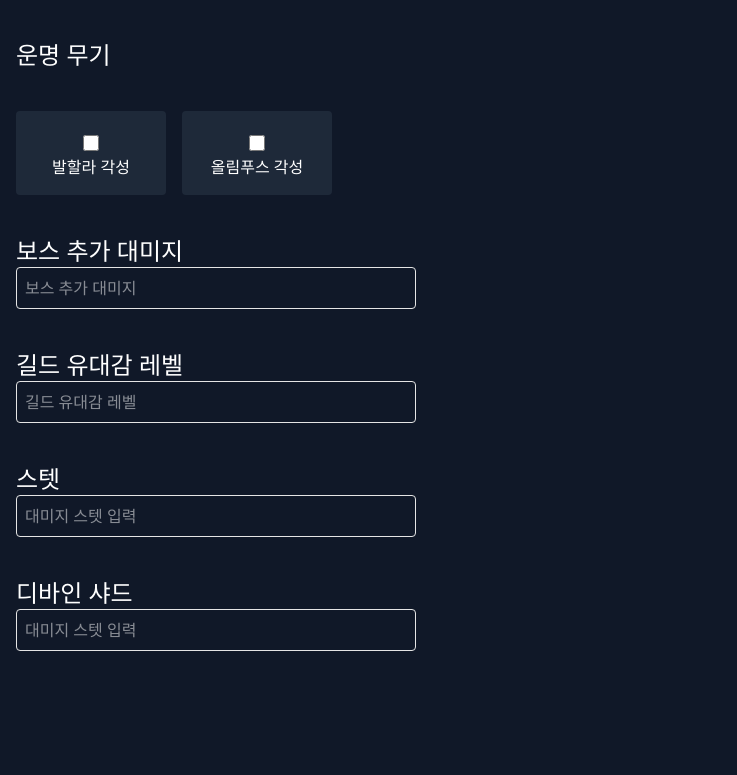
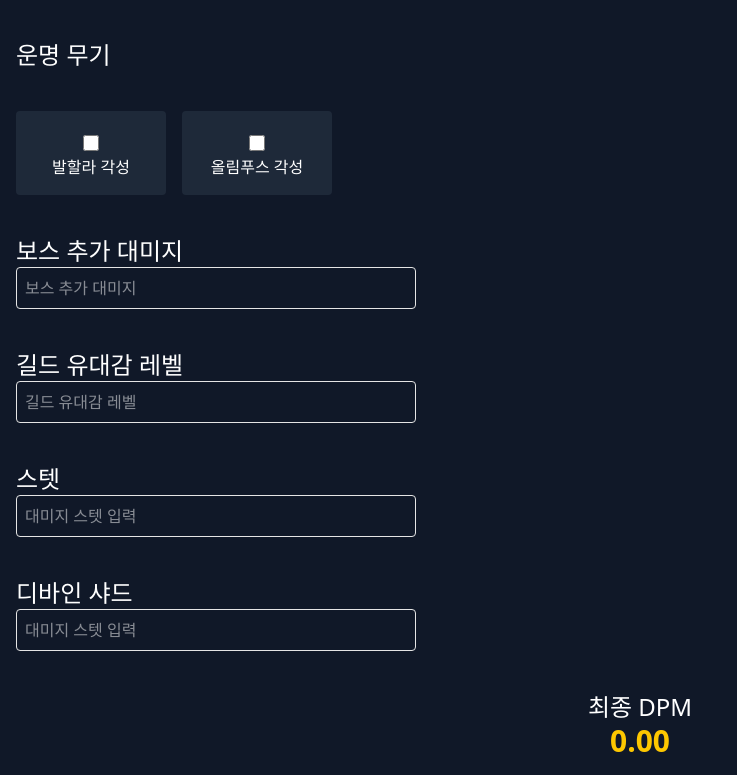
Before and after one commit to siggu/forge-simulator, a Next.js app: page /hwansan in a window 1280 px wide. Shown: the part 1237-2012 px from the top of the page, without its empty margins (0-737 px from the left). Before the commit the page ends 1904 px from the top, so only its background shows below. Built offline with nearby package versions, Linux system fonts and the light colour scheme.

Commit message:
feat: 최종 DPM 출력 추가

```diff
--- a/app/hwansan/page.tsx
+++ b/app/hwansan/page.tsx
@@ -235,7 +235,6 @@ export default function HwansanPage() {
   // 최종 DPM 계산
   const finalDPM = useMemo(() => {
     const jobWeaponDPMValues = Number(Object.values(jobWeaponDPMs));
-    console.log(jobWeaponDPMValues);
 
     const specialWeaponDPM = selectedWeapons.reduce((sum, weapon) => sum + weapon.dpm, 0);
     const dragonSword = destinyAwakenings['dragon_sword_ef'] ? dragonSwordLeftDamage + dragonSwordRightDamage : 0;
@@ -243,11 +242,6 @@ export default function HwansanPage() {
 
     const totalDPM = jobWeaponDPMValues + dragonSword + zeusSpear + specialWeaponDPM;
     const multiplier = (statDamage + guildDamage + divineDamage) / 100 + 1;
-
-    console.log('직업 무기 DPM', jobWeaponDPMValues);
-    console.log('발할라 + 올림푸스 DPM', dragonSword + zeusSpear);
-    console.log('특수 무기 DPM', specialWeaponDPM);
-    console.log('곱하기 전 DPM', totalDPM);
 
     return totalDPM * multiplier * 1.25;
   }, [
@@ -262,8 +256,6 @@ export default function HwansanPage() {
     divineDamage,
     destinyAwakenings,
   ]);
-
-  console.log('최종 DPM', finalDPM);
 
   return (
     <div className='min-h-screen bg-gray-900 text-white p-4'>
@@ -464,6 +456,12 @@ export default function HwansanPage() {
             />
           </div>
         </div>
+
+        {/* 최종 DPM */}
+        <div className='flex flex-col items-center'>
+          <div className='text-2xl'>최종 DPM</div>
+          <div className='text-3xl font-bold text-yellow-400'>{finalDPM.toFixed(2)}</div>
+        </div>
       </div>
     </div>
   );
```
